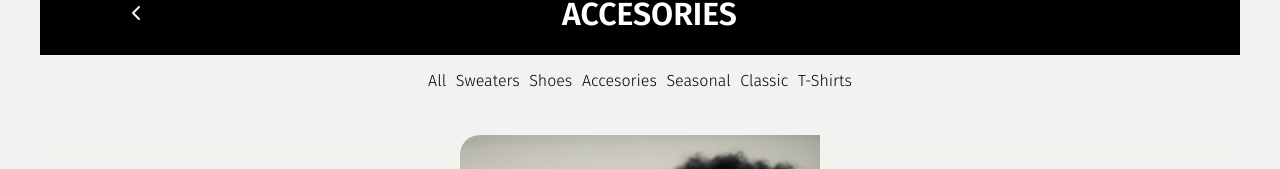
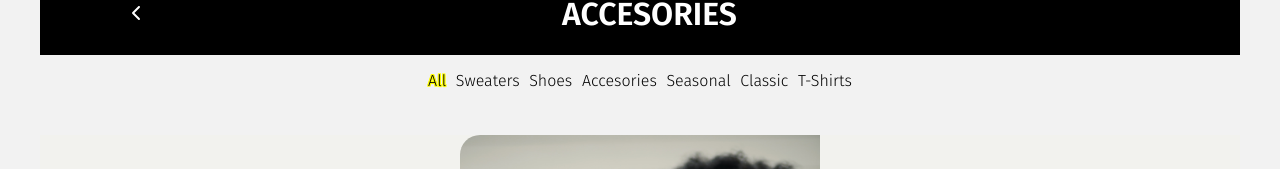
Before and after one commit to Madrid-Dev/proyecto-cloth-store, a React (Create React App) app: page /categories/accesories in a window 1280 px wide. In both pictures the pointer is over the item "All". Shown: the part 146-315 px from the top of the page. Built offline with nearby package versions, Linux system fonts and the light colour scheme.

Commit message:
Fixed #2

```diff
--- a/src/styles/product.css
+++ b/src/styles/product.css
@@ -68,8 +68,13 @@ h1{
     height: 10vh;
     justify-content: center;
 }
+.product-filters ul li:hover{
+    text-shadow: 1px 0 #ffff00, -1px 0 #ffff00, 0 1px #ffff00, 0 -1px #ffff00,
+             1px 1px #ffff00, -1px -1px #ffff00, 1px -1px #ffff00, -1px 1px #ffff00;
+}
 .product-filters ul{
     width: 80%;
+    transition: all 300ms;
     display: flex;
     padding-left: 0;
     list-style: none;
```
